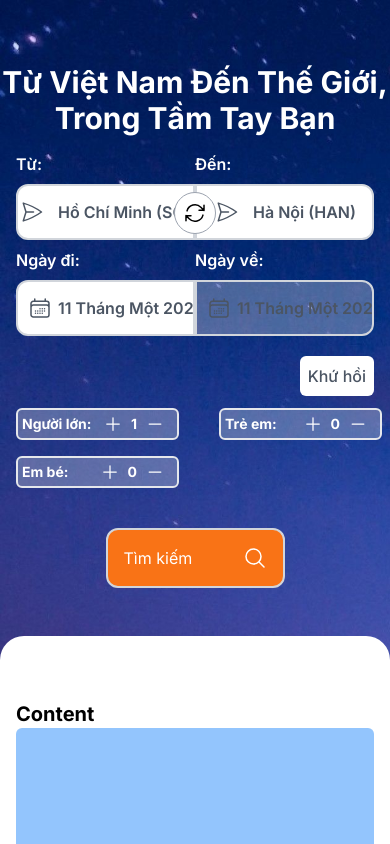
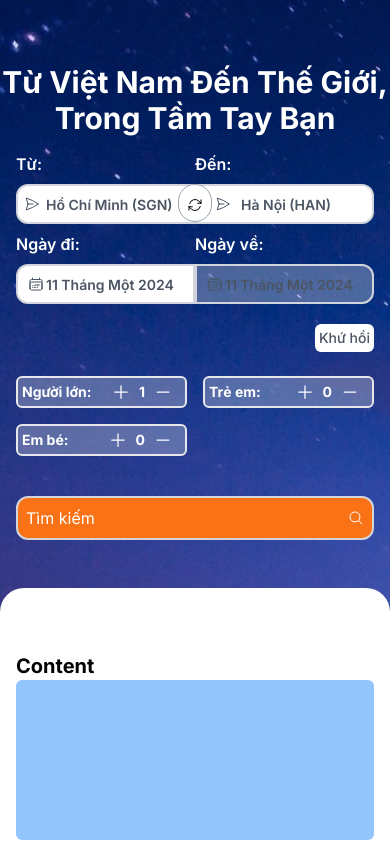
Before and after one commit to CongMinh0801/booking_app, a Next.js app: page / in a window 390 px wide. Shown: the top 844 px of the page. Built offline with nearby package versions, Linux system fonts and the light colour scheme.

Commit message:
responsive home page v2

```diff
--- a/src/components/homepage-search-form/search-form.tsx
+++ b/src/components/homepage-search-form/search-form.tsx
@@ -193,8 +193,8 @@ export default function SearchForm({router} : {router:AppRouterInstance}) {
             <div className="lg:w-5/12 w-full lg:mx-0 mx-4 relative">
                 <div className="w-2/4 inline-block font-semibold relative">
                     Từ:<br/>
-                    <input type="text" onClick={()=>showListAirport("Đi")} onChange={e => setSanBayDi(e.target.value)} value={sanBayDi} className="my-2 h-14 w-full box-border pl-10 border-2 text-gray-600 border-gray-300 rounded-l-xl"/>
-                    <svg xmlns="http://www.w3.org/2000/svg" fill="none" viewBox="0 0 24 24" strokeWidth="1.5" stroke="currentColor" className="w-6 h-6 absolute left-0 top-1/2 translate-x-1 text-gray-600">
+                    <input type="text" onClick={()=>showListAirport("Đi")} onChange={e => setSanBayDi(e.target.value)} value={sanBayDi} className="my-2 h-10 sm:h-14 text-sm sm:text-base w-full box-border sm:pl-10 pl-7 border-2 text-gray-600 border-gray-300 rounded-l-xl"/>
+                    <svg xmlns="http://www.w3.org/2000/svg" fill="none" viewBox="0 0 24 24" strokeWidth="1.5" stroke="currentColor" className="w-4 h-4 mt-1 lg:mt-0 lg:w-6 lg:h-6 absolute left-1 top-1/2 translate-x-1 text-gray-600">
                         <path strokeLinecap="round" strokeLinejoin="round" d="M6 12 3.269 3.125A59.769 59.769 0 0 1 21.485 12 59.768 59.768 0 0 1 3.27 20.875L5.999 12Zm0 0h7.5" />
                     </svg>
                     <div className={`listairport-container-di w-[200%] ${listAirportDi ? 'block' : 'hidden'} box-border py-2 absolute text-sm text-gray-800 bg-white shadow-lg rounded-md border border-gray-300`}>
@@ -203,8 +203,8 @@ export default function SearchForm({router} : {router:AppRouterInstance}) {
                 </div>
                 <div className="w-2/4 inline-block font-semibold relative">
                     Đến:<br/>
-                    <input type="text" onClick={()=>showListAirport("Đến")} onChange={e => setSanBayDen(e.target.value)} value={sanBayDen} className="my-2 h-14 w-full box-border pl-14 border-2 text-gray-600 border-gray-300 rounded-r-xl"/>
-                    <svg xmlns="http://www.w3.org/2000/svg" fill="none" viewBox="0 0 24 24" strokeWidth="1.5" stroke="currentColor" className="w-6 h-6 absolute left-0 top-1/2 translate-x-5 text-gray-600">
+                    <input type="text" onClick={()=>showListAirport("Đến")} onChange={e => setSanBayDen(e.target.value)} value={sanBayDen} className="my-2 h-10 sm:h-14 text-sm sm:text-base w-full box-border sm:pl-14 pl-11 border-2 text-gray-600 border-gray-300 rounded-r-xl"/>
+                    <svg xmlns="http://www.w3.org/2000/svg" fill="none" viewBox="0 0 24 24" strokeWidth="1.5" stroke="currentColor" className="w-4 h-4 mt-1 lg:mt-0 lg:w-6 lg:h-6 absolute left-0 top-1/2 translate-x-5 text-gray-600">
                         <path strokeLinecap="round" strokeLinejoin="round" d="M6 12 3.269 3.125A59.769 59.769 0 0 1 21.485 12 59.768 59.768 0 0 1 3.27 20.875L5.999 12Zm0 0h7.5" />
                     </svg>
                     <div className={`listairport-container-ve w-[200%] ${listAirportDen ? 'block' : 'hidden'} box-border py-2 absolute text-sm text-gray-800 bg-white shadow-lg rounded-md border border-gray-300`}>
@@ -213,7 +213,7 @@ export default function SearchForm({router} : {router:AppRouterInstance}) {
                 </div>
 
                 <button onClick={swapAirport} className="absolute left-1/2 top-1/2 -translate-x-1/2 -translate-y-2 bg-white p-2 border border-gray-400 rounded-full hover:bg-gray-200 hover:rotate-180 transition-all duration-500 text-black">
-                    <svg xmlns="http://www.w3.org/2000/svg" fill="none" viewBox="0 0 24 24" strokeWidth="1.5" stroke="currentColor" className="w-6 h-6">
+                    <svg xmlns="http://www.w3.org/2000/svg" fill="none" viewBox="0 0 24 24" strokeWidth="1.5" stroke="currentColor" className="w-4 h-4 mt-1 lg:mt-0 lg:w-6 lg:h-6">
                         <path strokeLinecap="round" strokeLinejoin="round" d="M16.023 9.348h4.992v-.001M2.985 19.644v-4.992m0 0h4.992m-4.993 0 3.181 3.183a8.25 8.25 0 0 0 13.803-3.7M4.031 9.865a8.25 8.25 0 0 1 13.803-3.7l3.181 3.182m0-4.991v4.99" />
                     </svg>
                 </button>
@@ -221,8 +221,8 @@ export default function SearchForm({router} : {router:AppRouterInstance}) {
             <div className="lg:w-5/12 w-full lg:mx-0 mx-4 relative">
                 <div className="w-2/4 inline-block font-semibold relative">
                     Ngày đi:<br/>
-                    <input type="text" onClick={()=>showCalendar("Đi")} value={formatDate(ngayDi)} readOnly className="my-2 h-14 w-full box-border pl-10 border-2 text-gray-600 border-gray-300 rounded-l-xl"/>
-                    <svg xmlns="http://www.w3.org/2000/svg" fill="none" viewBox="0 0 24 24" strokeWidth="1.5" stroke="currentColor" className="w-6 h-6 absolute ml-2 left-0 top-1/2 translate-x-1 text-gray-600">
+                    <input type="text" onClick={()=>showCalendar("Đi")} value={formatDate(ngayDi)} readOnly className="my-2 h-10 sm:h-14 text-sm sm:text-base w-full box-border sm:pl-10 pl-7 border-2 text-gray-600 border-gray-300 rounded-l-xl"/>
+                    <svg xmlns="http://www.w3.org/2000/svg" fill="none" viewBox="0 0 24 24" strokeWidth="1.5" stroke="currentColor" className="w-4 h-4 mt-1 lg:mt-0 lg:w-6 lg:h-6 absolute ml-2 left-0 top-1/2 translate-x-1 text-gray-600">
                         <path strokeLinecap="round" strokeLinejoin="round" d="M6.75 3v2.25M17.25 3v2.25M3 18.75V7.5a2.25 2.25 0 0 1 2.25-2.25h13.5A2.25 2.25 0 0 1 21 7.5v11.25m-18 0A2.25 2.25 0 0 0 5.25 21h13.5A2.25 2.25 0 0 0 21 18.75m-18 0v-7.5A2.25 2.25 0 0 1 5.25 9h13.5A2.25 2.25 0 0 1 21 11.25v7.5m-9-6h.008v.008H12v-.008ZM12 15h.008v.008H12V15Zm0 2.25h.008v.008H12v-.008ZM9.75 15h.008v.008H9.75V15Zm0 2.25h.008v.008H9.75v-.008ZM7.5 15h.008v.008H7.5V15Zm0 2.25h.008v.008H7.5v-.008Zm6.75-4.5h.008v.008h-.008v-.008Zm0 2.25h.008v.008h-.008V15Zm0 2.25h.008v.008h-.008v-.008Zm2.25-4.5h.008v.008H16.5v-.008Zm0 2.25h.008v.008H16.5V15Z" />
                     </svg>
                     <div className={`calendar-container-di ${calendarNgayDi ? 'block' : 'hidden'} absolute z-10 top-full`}>
@@ -231,28 +231,28 @@ export default function SearchForm({router} : {router:AppRouterInstance}) {
                 </div>
                 <div className="w-2/4 inline-block font-semibold relative">
                     Ngày về:<br/>
-                    <input disabled={khuHoi ? false : true} type="text" onClick={()=>showCalendar("Về")} value={formatDate(ngayVe)} readOnly className="my-2 h-14 w-full box-border pl-10 border-2 text-gray-600 border-gray-300 rounded-r-xl"/>
-                    <svg xmlns="http://www.w3.org/2000/svg" fill="none" viewBox="0 0 24 24" strokeWidth="1.5" stroke="currentColor" className="w-6 h-6 absolute ml-2 left-0 top-1/2 translate-x-1 text-gray-600">
+                    <input disabled={khuHoi ? false : true} type="text" onClick={()=>showCalendar("Về")} value={formatDate(ngayVe)} readOnly className="my-2 h-10 sm:h-14 text-sm sm:text-base w-full box-border sm:pl-10 pl-7 border-2 text-gray-600 border-gray-300 rounded-r-xl"/>
+                    <svg xmlns="http://www.w3.org/2000/svg" fill="none" viewBox="0 0 24 24" strokeWidth="1.5" stroke="currentColor" className="w-4 h-4 mt-1 lg:mt-0 lg:w-6 lg:h-6 absolute ml-2 left-0 top-1/2 translate-x-1 text-gray-600">
                         <path strokeLinecap="round" strokeLinejoin="round" d="M6.75 3v2.25M17.25 3v2.25M3 18.75V7.5a2.25 2.25 0 0 1 2.25-2.25h13.5A2.25 2.25 0 0 1 21 7.5v11.25m-18 0A2.25 2.25 0 0 0 5.25 21h13.5A2.25 2.25 0 0 0 21 18.75m-18 0v-7.5A2.25 2.25 0 0 1 5.25 9h13.5A2.25 2.25 0 0 1 21 11.25v7.5m-9-6h.008v.008H12v-.008ZM12 15h.008v.008H12V15Zm0 2.25h.008v.008H12v-.008ZM9.75 15h.008v.008H9.75V15Zm0 2.25h.008v.008H9.75v-.008ZM7.5 15h.008v.008H7.5V15Zm0 2.25h.008v.008H7.5v-.008Zm6.75-4.5h.008v.008h-.008v-.008Zm0 2.25h.008v.008h-.008V15Zm0 2.25h.008v.008h-.008v-.008Zm2.25-4.5h.008v.008H16.5v-.008Zm0 2.25h.008v.008H16.5V15Z" />
                     </svg>
                     <div className={`calendar-container-ve ${calendarNgayVe ? 'block' : 'hidden'} absolute z-10 top-full`}>
                         <Calendar className="bg-white text-gray-600" value={ngayVe} onChange={setNgayVe} />
                     </div>
                 </div>
-                <button onClick={xuLiKhuHoi} className={`text-gray-600 px-2 py-2 hover:bg-orange-600 hover:text-white ${khuHoi ? "bg-orange-500 text-white" : "bg-white"} rounded-md font-medium mt-3 absolute top-full right-0`}>
+                <button onClick={xuLiKhuHoi} className={`text-gray-600 sm:p-2 p-1 sm:text-base text-sm hover:bg-orange-600 hover:text-white ${khuHoi ? "bg-orange-500 text-white" : "bg-white"} rounded-md font-medium mt-3 absolute top-full right-0`}>
                     Khứ hồi
                 </button>
             </div>
 
-            <button onClick={() => timKiem()} className=" hidden lg:flex bg-orange-500 p-4 mt-6 box-border border-2 border-gray-300 rounded-xl cursor-pointer hover:bg-orange-600 transition-all item-center">
+            <button onClick={() => timKiem()} className=" hidden lg:flex bg-orange-500 sm:p-4 p-2 mt-6 box-border border-2 border-gray-300 rounded-xl cursor-pointer hover:bg-orange-600 transition-all item-center">
                 Tìm kiếm
-                <svg xmlns="http://www.w3.org/2000/svg" fill="none" viewBox="0 0 24 24" strokeWidth="1.5" stroke="currentColor" className="w-6 h-6 ml-2">
+                <svg xmlns="http://www.w3.org/2000/svg" fill="none" viewBox="0 0 24 24" strokeWidth="1.5" stroke="currentColor" className="w-4 h-4 mt-1 lg:mt-0 lg:w-6 lg:h-6 ml-2">
                     <path strokeLinecap="round" strokeLinejoin="round" d="m21 21-5.197-5.197m0 0A7.5 7.5 0 1 0 5.196 5.196a7.5 7.5 0 0 0 10.607 10.607Z" />
                 </svg>
             </button>
         </div>
-        <div className="w-full lg:flex flex-wrap items-center mb-4 mt-16 mx-4 lg:mt-4 lg:mx-0 grid grid-cols-2 gap-4 lg:text-base text-sm">
-            <div className="search-form-customer-count h-8 py lg:px-4 px-1 justify-center flex justify-between items-center mr-6 rounded-md border-2 border-gray-200">
+        <div className="w-full lg:flex flex-wrap items-center mb-4 mt-16 px-4 box-border lg:mt-4 lg:mx-0 grid grid-cols-2 gap-4 sm:text-base text-sm">
+            <div className="search-form-customer-count h-8 py lg:px-4 px-1 flex justify-between items-center lg:mr-6 mr-0 rounded-md border-2 border-gray-200">
                 Người lớn:
                 <div className="flex items-center justify-between">
                     <button onClick={()=>tangHanhKhach("Người lớn")} className="">
@@ -269,7 +269,7 @@ export default function SearchForm({router} : {router:AppRouterInstance}) {
                 </div>
             </div>
 
-            <div className="search-form-customer-count h-8 py lg:px-4 px-1 justify-center flex justify-between items-center mr-6 rounded-md border-2 border-gray-200">
+            <div className="search-form-customer-count h-8 py lg:px-4 px-1 flex justify-between items-center lg:mr-6 mr-0 rounded-md border-2 border-gray-200">
                 Trẻ em:
                 <div className="flex items-center justify-between">
                     <button onClick={()=>tangHanhKhach("Trẻ em")} className="">
@@ -286,7 +286,7 @@ export default function SearchForm({router} : {router:AppRouterInstance}) {
                 </div>
             </div>
 
-            <div className="search-form-customer-count h-8 py lg:px-4 px-1 justify-center flex justify-between items-center mr-6 rounded-md border-2 border-gray-200">
+            <div className="search-form-customer-count h-8 py lg:px-4 px-1 flex justify-between items-center lg:mr-6 mr-0 rounded-md border-2 border-gray-200">
                 Em bé:
                 <div className="flex items-center justify-between">
                     <button onClick={()=>tangHanhKhach("Em bé")} className="">
@@ -304,9 +304,9 @@ export default function SearchForm({router} : {router:AppRouterInstance}) {
             </div>
         </div>
         <div className="w-full px-4 flex justify-center">
-            <button onClick={() => timKiem()} className=" w-1/2 flex justify-between lg:hidden bg-orange-500 p-4 mt-6 box-border border-2 border-gray-300 rounded-xl cursor-pointer hover:bg-orange-600 transition-all item-center">
+            <button onClick={() => timKiem()} className=" w-full sm:w-3/12 flex justify-between lg:hidden bg-orange-500 sm:p-4 p-2 mt-6 box-border border-2 border-gray-300 rounded-xl cursor-pointer hover:bg-orange-600 transition-all item-center">
                 Tìm kiếm
-                <svg xmlns="http://www.w3.org/2000/svg" fill="none" viewBox="0 0 24 24" strokeWidth="1.5" stroke="currentColor" className="w-6 h-6 ml-2">
+                <svg xmlns="http://www.w3.org/2000/svg" fill="none" viewBox="0 0 24 24" strokeWidth="1.5" stroke="currentColor" className="w-4 h-4 mt-1 lg:mt-0 lg:w-6 lg:h-6 ml-2">
                     <path strokeLinecap="round" strokeLinejoin="round" d="m21 21-5.197-5.197m0 0A7.5 7.5 0 1 0 5.196 5.196a7.5 7.5 0 0 0 10.607 10.607Z" />
                 </svg>
             </button>
```
